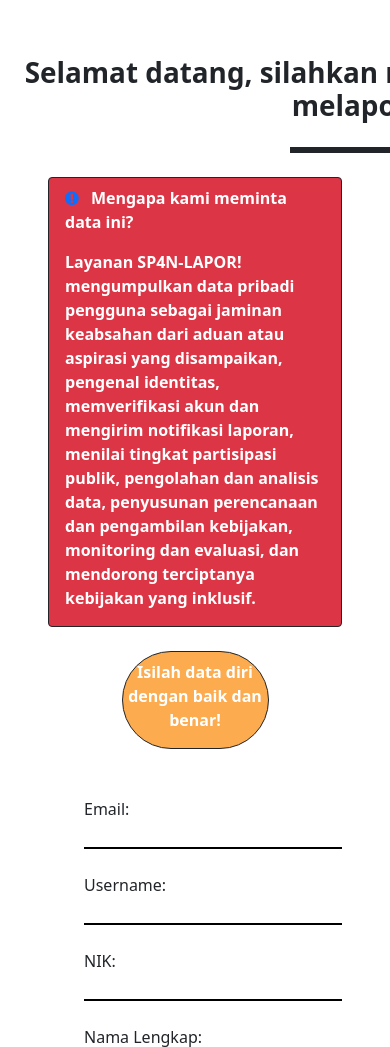
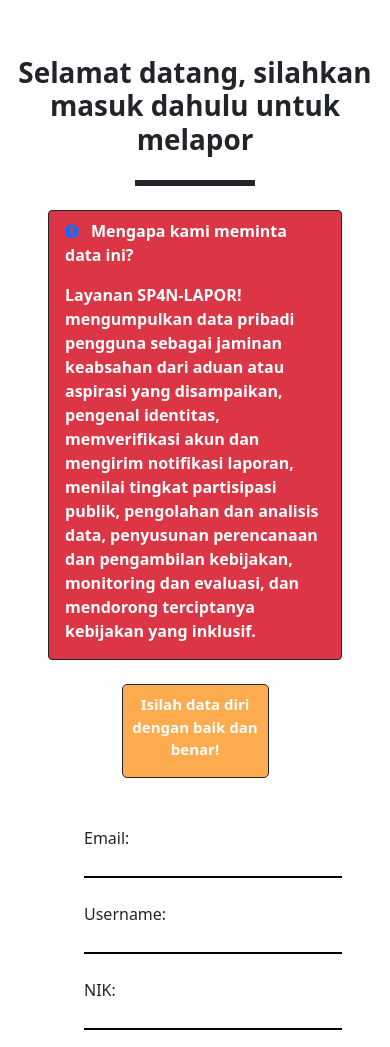
Before and after one commit to akaz-cyber/LaporWeb, a PHP site: page /LaporWeb/register in a window 390 px wide; the page is wider, and only the part inside the window is pictured. Shown: the top 1047 px of that part. Run offline with PHP 8.4, Linux system fonts and the light colour scheme.

Commit message:
MEMPERBAIKI FRONT END

```diff
--- a/index.php
+++ b/index.php
@@ -115,7 +115,6 @@ require_once('helper.php');
       </div>
     </section>
   </main>
-  <script src="https://cdn.jsdelivr.net/npm/bootstrap@5.0.2/dist/js/bootstrap.bundle.min.js" integrity="sha384-MrcW6ZMFYlzcLA8Nl+NtUVF0sA7MsXsP1UyJoMp4YLEuNSfAP+JcXn/tWtIaxVXM" crossorigin="anonymous"></script>
 
   <?php include 'page/component/footer.php'; ?>
 </body>
--- a/loginMultiuser/register.php
+++ b/loginMultiuser/register.php
@@ -19,7 +19,7 @@
 
 <body>
     <a class="nav-link mt-3 " href="/LaporWeb/" style="width: 6%;"><img src="/LaporWeb/page/img/back.png" alt="Lapor" class="img-fluid"></a>
-<div class="mx-auto" style="width:700px;">
+<div class="mx-auto">
    <div class="mb-4">
         <h1 class="text-center fw-bold ">Selamat datang, silahkan masuk dahulu untuk melapor</h1>
    </div>
@@ -37,8 +37,8 @@
             <p class="text-white mx-3 fw-bold">Layanan SP4N-LAPOR! mengumpulkan data pribadi pengguna sebagai jaminan keabsahan dari aduan atau aspirasi yang disampaikan, pengenal identitas, memverifikasi akun dan mengirim notifikasi laporan, menilai tingkat partisipasi publik, pengolahan dan analisis data, penyusunan perencanaan dan pengambilan kebijakan, monitoring dan evaluasi, dan mendorong terciptanya kebijakan yang inklusif.</p>
 
         </div>
-        <div class="col-md-8 mt-4 text-center mx-auto bg-orange w-50 rounded-pill border border-dark">
-            <p class="text-white mx-auto mt-2 fw-bold"> Isilah data diri dengan baik dan benar!</p>
+        <div class="col-md-8 mt-4 text-center mx-auto bg-orange w-50 rounded-pill custom-rounded border border-dark">
+            <p class="text-white mx-auto mt-2 font-size-font fw-bold"> Isilah data diri dengan baik dan benar!</p>
 
 
         </div>
--- a/page/component/footer.php
+++ b/page/component/footer.php
@@ -1,3 +1,6 @@
+<script src="https://cdn.jsdelivr.net/npm/bootstrap@5.0.2/dist/js/bootstrap.bundle.min.js" integrity="sha384-MrcW6ZMFYlzcLA8Nl+NtUVF0sA7MsXsP1UyJoMp4YLEuNSfAP+JcXn/tWtIaxVXM" crossorigin="anonymous"></script>
+
+
 <footer class="bg-danger text-white py-4 mt-5">
     <div class="container">
         <div class="d-flex justify-content-between align-items-center">
--- a/page/css/indexS.css
+++ b/page/css/indexS.css
@@ -12,3 +12,26 @@ input {
     outline: none;
     width: 100%;
 }
+
+.img-rev{
+
+    height: 40px;
+}
+
+
+@media (max-width: 768px) {
+    .custom-rounded {
+      border-radius: 5px !important;
+    }
+
+    .font-size-font{
+        font-size: 15px;
+
+    }
+    .img-rev{
+        height: 20px;
+        padding-left: 10px;
+        padding-top: 10px;
+
+    }
+  }
```
